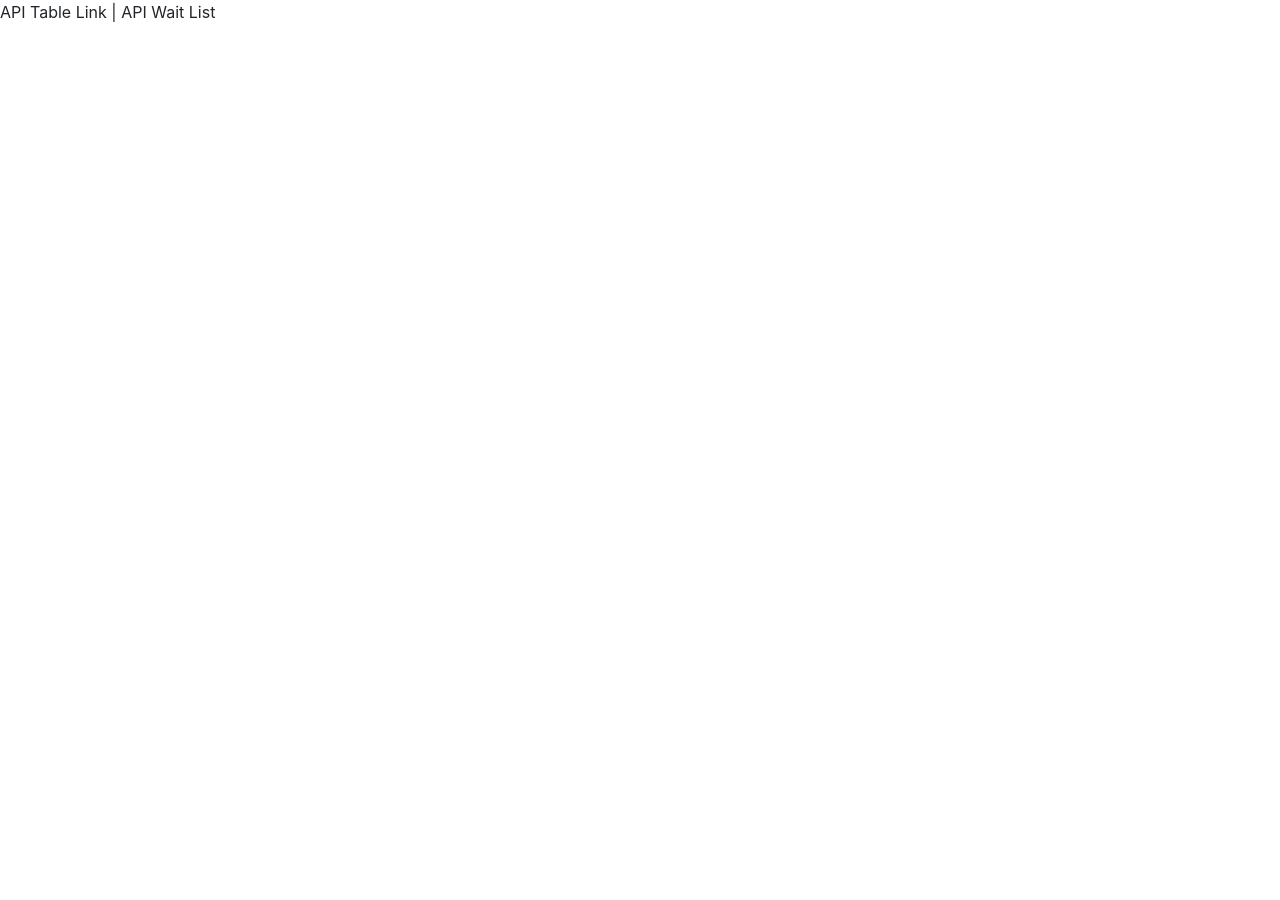
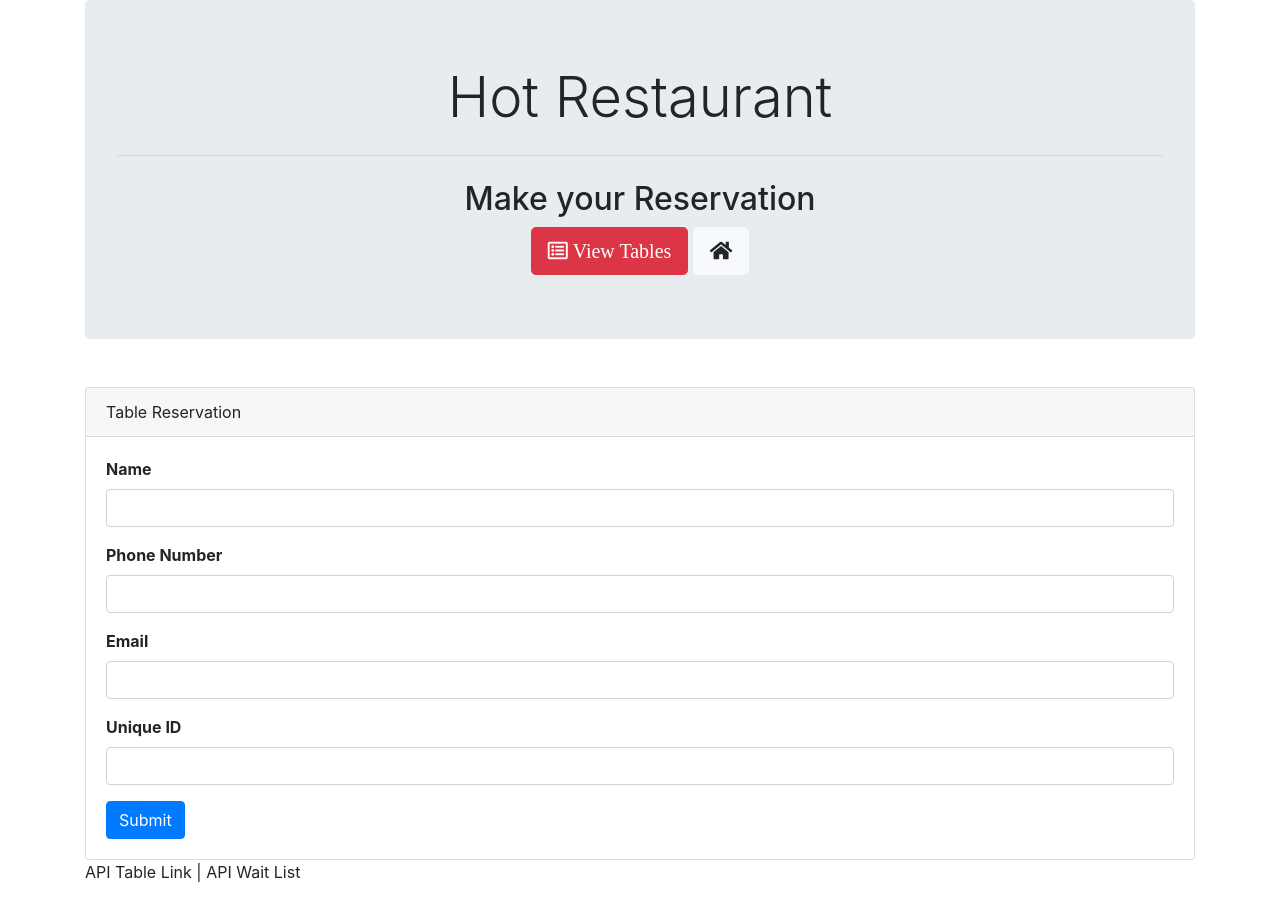
Before and after one commit to lcbordelon/Restaurant_Mini_App, a website: page reservation.html in a window 1280 px wide. Before the commit the page ends 800 px from the top, so only its background shows below. Drawn offline with nearby package versions, Linux system fonts and the light colour scheme.

Commit message:
updating the reservation.html

```diff
--- a/reservation.html
+++ b/reservation.html
@@ -11,9 +11,60 @@
       integrity="sha384-TX8t27EcRE3e/ihU7zmQxVncDAy5uIKz4rEkgIXeMed4M0jlfIDPvg6uqKI2xXr2"
       crossorigin="anonymous"
     />
+    <!--Font Awesome Icons-->
+    <link rel="stylesheet" href="https://use.fontawesome.com/releases/v5.8.1/css/all.css"
+    integrity="sha384-50oBUHEmvpQ+1lW4y57PTFmhCaXp0ML5d60M1M7uH2+nqUivzIebhndOJK28anvf" crossorigin="anonymous" />
+    <link rel="stylesheet" href="./Public/styles.css" />
   </head>
   <body>
-    <p><a>API Table Link</a> | <a>API Wait List</a></p>
+  <div class="container">
+    <body>
+      <!--Jumbotron-->
+      <div class="jumbotron" id="jumbo">
+        <h1 class="display-4" id="tableTitle">Hot Restaurant</h1>
+        <hr class="my-4" />
+        <h2 id="tablesubhead">Make your Reservation</h2>
+        <button type="button" class="btn btn-danger btn-lg">
+          <i class="far fa-list-alt"> View Tables</i>
+        </button>
+        <button type="button" class="btn btn-light btn-lg">
+          <i class="fas fa-home"></i>
+        </button>
+      </div>
+
+      <br><br>
+
+      <!--Form-->
+      <div class="card">
+        <div class="card-header">
+          Table Reservation
+        </div>
+        <div class="card-body">
+          <form>
+            <div class="form-group">
+              <label for="name"><strong>Name</strong></label>
+              <input type="text" class="form-control" id="name" aria-describedby="name">
+            </div>
+            <div class="form-group">
+              <label for="number"><strong>Phone Number</strong></label>
+              <input type="number" class="form-control" id="number">
+            </div>
+            <div class="form-group">
+              <label for="email"><strong>Email</strong></label>
+              <input type="email" class="form-control" id="email">
+            </div>
+            <div class="form-group">
+              <label for="uniqueId"><strong>Unique ID</strong></label>
+              <input type="text" class="form-control" id="uniqueId">
+            </div>
+            <button type="submit" class="btn btn-primary">Submit</button>
+          </form>
+        </div>
+      </div>
+
+      <p><a>API Table Link</a> | <a>API Wait List</a></p>
+
+  </div>
   </body>
   <!-- Bootstrap JS Link -->
   <script
```
Also changed, not shown: home.html (+1 -1 lines), tables.html (+2 -1 lines).
